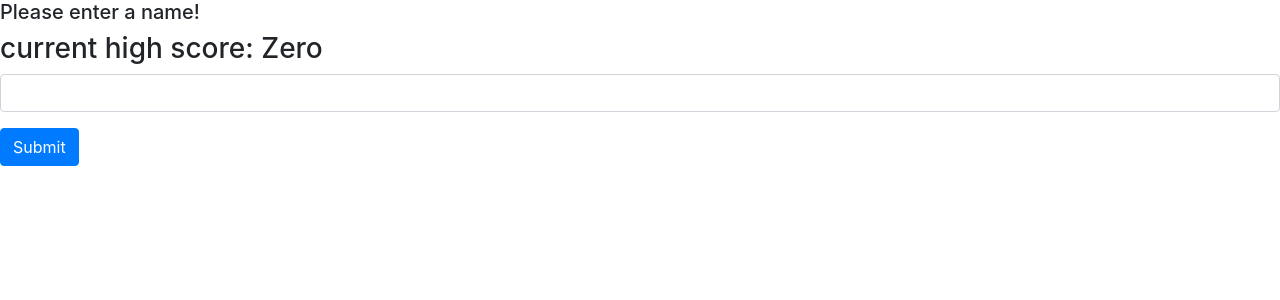
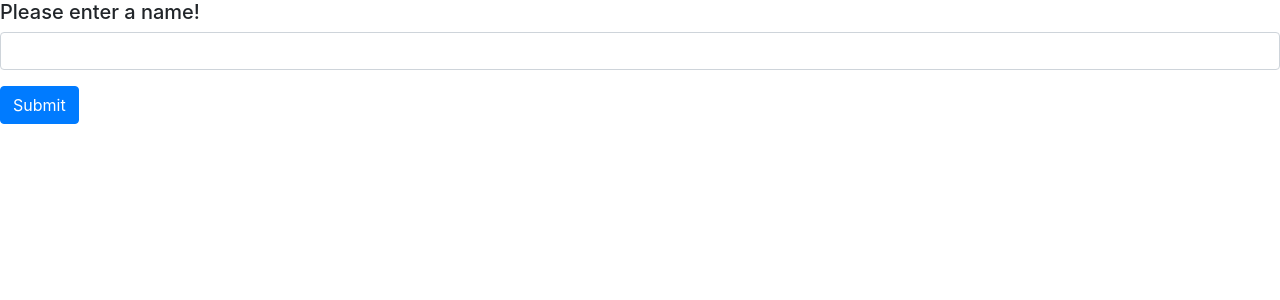
Before and after one commit to jimmyroro/Trivia, a React (Create React App) app: page / in a window 1280 px wide. Shown: the top 300 px of the page. Built offline with nearby package versions, Linux system fonts and the light colour scheme.

Commit message:
conditionally render login and high score

```diff
--- a/src/App.jsx
+++ b/src/App.jsx
@@ -1,10 +1,12 @@
-import './App.css'
-import React, { useState, useEffect, FC } from 'react'
+import './App.css';
+import React, { useState, useEffect, FC } from 'react';
+import Question from './Question';
 
 function App () {
   const [storage, setStorage] = useState([]);
   const [user, setUser] = useState('');
   const [highScore, setHighScore] = useState('Zero');
+  const [loggedIn, setLoggedIn] = useState(false)
 
   const checkUser = () => {
     // if user exists, set their high score in state
@@ -12,6 +14,7 @@ function App () {
       // TODO: Remove console logs
       console.log('user exists');
       setHighScore(localStorage.getItem(user))
+
     }
     // if they don't exist, save their username
     else {
@@ -19,12 +22,20 @@ function App () {
       console.log('no exist')
       localStorage.setItem(user, 'Zero')
     }
+    setLoggedIn(true);
   }
 
   return (
     <div>
       <h5>Please enter a name!</h5>
+      {loggedIn &&
+        <div>
           <h3>current high score: {highScore}</h3>
+          <h3>Logged in as {user}</h3>
+          <Question/>
+        </div>
+      }
+      {!loggedIn &&
         <form>
           <div class='form-group'>
             <input
@@ -38,6 +49,7 @@ function App () {
             Submit
           </button>
         </form>
+      }
     </div>
   )
 }
```
Lines whose indentation alone changed are shown as unchanged.
